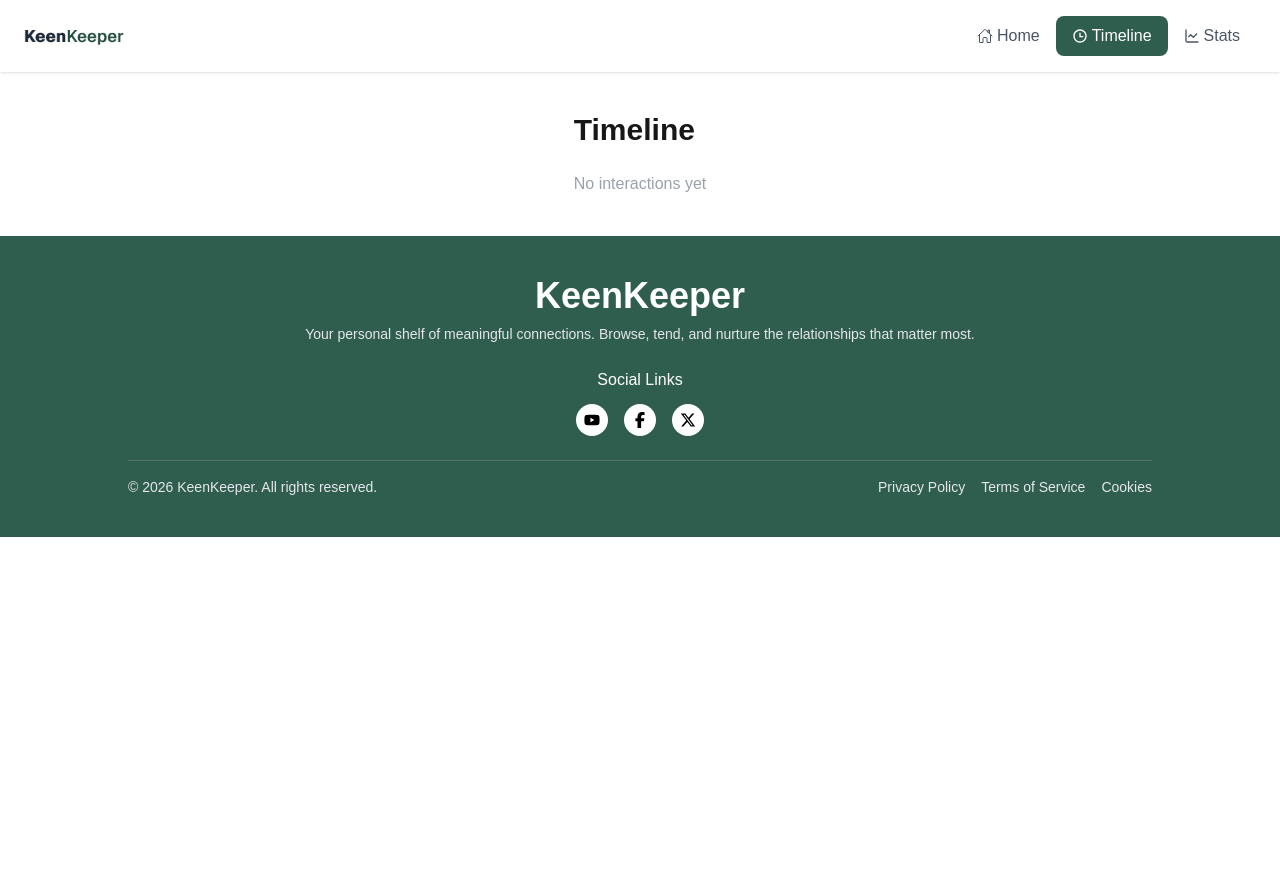
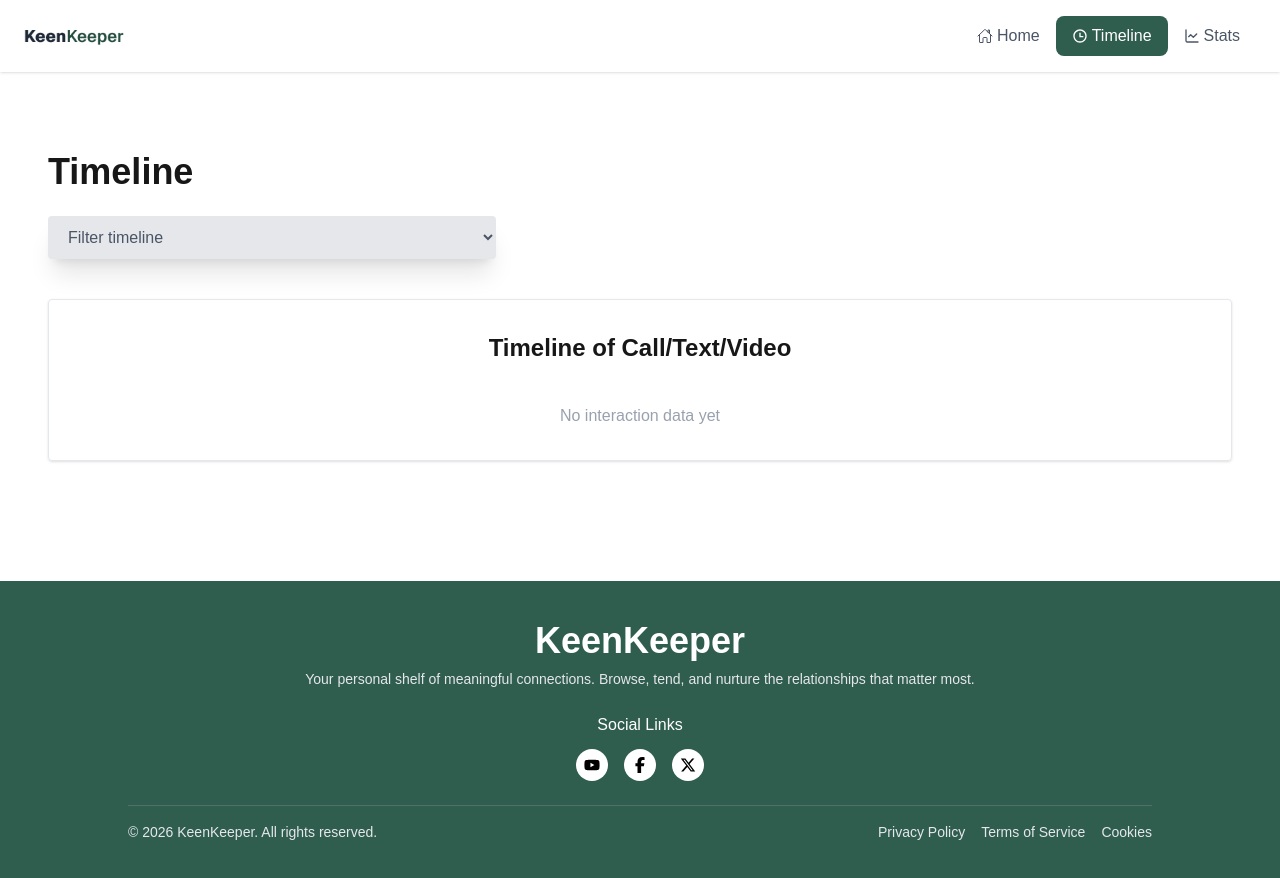
Before and after one commit to Mehedi-H-Sourov/keen-keeper-a7, a Next.js app: page /timeline in a window 1280 px wide. Shown: the top 878 px of the page. Before the commit the page ends 800 px from the top, so only its background shows below. Built offline with nearby package versions, Linux system fonts and the light colour scheme.

Commit message:
Final draft

```diff
--- a/src/app/friends/[id]/page.js
+++ b/src/app/friends/[id]/page.js
@@ -137,29 +137,29 @@ const page = async ({ params }) => {
 
         <div className="bg-white rounded-xl p-4 shadow-sm">
 
-  <h3 className="text-sm font-semibold text-gray-700 mb-3">
+  <h3 className="text-sm font-semibold text-gray-700 mb-2">
     Quick Check-In
   </h3>
 
-  <div className="grid grid-cols-3 gap-4 py-3.5">
+  <div className="grid grid-cols-3 gap-4 py-2.5">
     <ActionHandler friend={friend} type="Call">
 
     <div className="bg-gray-50 rounded-lg p-4 text-center hover:bg-gray-100 transition cursor-pointer">
-      <BiSolidPhoneCall size={50} className="mx-auto text-gray-600" />
+      <BiSolidPhoneCall size={40} className="mx-auto text-gray-600" />
       <p className="mt-2 text font-semibold text-gray-600">Call</p>
     </div>
     </ActionHandler>
 
     <ActionHandler friend={friend} type="Text">
     <div className="bg-gray-50 rounded-lg p-4 text-center hover:bg-gray-100 transition cursor-pointer">
-      <PiChatCenteredTextFill size={50} className="mx-auto text-xl text-gray-600" />
+      <PiChatCenteredTextFill size={40} className="mx-auto text-xl text-gray-600" />
       <p className="mt-2 text font-semibold text-gray-600">Text</p>
     </div>
     </ActionHandler>
 
     <ActionHandler friend={friend} type="Video">
     <div className="bg-gray-50 rounded-lg p-4 text-center hover:bg-gray-100 transition cursor-pointer">
-      <FaVideo size={50} className="mx-auto text-gray-600" />
+      <FaVideo size={40} className="mx-auto text-gray-600" />
       <p className="mt-2 text font-semibold  text-gray-600">Video</p>
     </div>
 </ActionHandler>
--- a/src/app/timeline/page.jsx
+++ b/src/app/timeline/page.jsx
@@ -2,11 +2,7 @@ import TimelineList from "@/components/TimelineList";
 
 const page = () => {
   return (
-    <div className="max-w-7xl mx-auto px-6 py-10">
-
-      <h1 className="text-3xl font-bold mb-6">
-        Timeline
-      </h1>
+    <div className=" px-6 py-10">
 
       <TimelineList />
 
--- a/src/components/ActionHandler.jsx
+++ b/src/components/ActionHandler.jsx
@@ -1,8 +1,13 @@
 "use client";
 import { toast } from "react-hot-toast";
+import { useTimeline } from "@/components/TimelineContext";
+import { useRouter } from "next/navigation";
 
 
 const ActionHandler = ({ friend, type, children }) => {
+const { addEntry } = useTimeline();
+  const router = useRouter();
+
   const handleClick = () => {
     const newEntry = {
       id: Date.now(),
@@ -11,15 +16,10 @@ const ActionHandler = ({ friend, type, children }) => {
       date: new Date().toISOString(),
     };
 
-    const existing =
-      JSON.parse(localStorage.getItem("timeline")) || [];
-
-    localStorage.setItem(
-      "timeline",
-      JSON.stringify([newEntry, ...existing])
-    );
+    addEntry(newEntry);
 
     toast.success(`${type} added to timeline`);
+
   };
 
   return (
--- a/src/components/TimelineContext.jsx
+++ b/src/components/TimelineContext.jsx
@@ -1,22 +1,13 @@
 "use client";
 
-import { createContext, useContext, useState, useEffect } from "react";
+import { createContext, useContext, useState} from "react";
 
 const TimelineContext = createContext();
 
 export const TimelineProvider = ({ children }) => {
-  const [timeline, setTimeline] = useState(() => {
-    if (typeof window !== "undefined") {
-      const stored = localStorage.getItem("timeline");
-      return stored ? JSON.parse(stored) : [];
-    }
-    return [];
-  });
 
-  // Saving data  to localStorage whenever updating the ui....
-  useEffect(() => {
-    localStorage.setItem("timeline", JSON.stringify(timeline));
-  }, [timeline]);
+
+   const [timeline, setTimeline] = useState([]);
 
   const addEntry = (entry) => {
     setTimeline((prev) => [entry, ...prev]);
@@ -27,6 +18,8 @@ export const TimelineProvider = ({ children }) => {
       {children}
     </TimelineContext.Provider>
   );
+
+
 };
 
 export const useTimeline = () => useContext(TimelineContext);
--- a/src/components/TimelineList.jsx
+++ b/src/components/TimelineList.jsx
@@ -1,7 +1,7 @@
 "use client";
 
 import { useTimeline } from "@/components/TimelineContext";
-import { useEffect, useState } from "react";
+import { useState } from "react";
 import { FcVideoCall } from "react-icons/fc";
 import { HiOutlineChatBubbleBottomCenterText } from "react-icons/hi2";
 import { MdWifiCalling3 } from "react-icons/md";
@@ -10,24 +10,16 @@ import { RiArrowDropDownLine } from "react-icons/ri";
 const TimelineList = () => {
   const { timeline } = useTimeline();
 
-      useEffect(() => {
-        const data = JSON.parse(localStorage.getItem("timeline")) || [];
-
-
-      }, []);
 
       const [filter, setFilter] = useState("All");
       const [open, setOpen] = useState(false);
 
       const filteredTimeline = filter === "All" ? timeline : timeline.filter((item) => item.type === filter);
 
-  if (timeline.length === 0) {
-    return <p className="text-gray-400">No interactions yet</p>;
-  }
 
 
       return (
-        <div className="px-6 py-10">
+        <div className=" max-w-7xl mx-auto px-6 py-10">
 
           <h1 className="text-4xl font-bold mb-6">Timeline</h1>
 
@@ -54,18 +46,22 @@ const TimelineList = () => {
           </div>
 
           {timeline.length === 0 ? (
-            <div className="bg-gray-100 shadow p-50 text-center space-y-4">
-              <h2 className="text-4xl font-bold text-gray-600">.....No Interactions Yet...</h2>
-              <button href="/" className="btn btn-dash">Go to Home</button>
+            <div className="my-10 shadow p-8 rounded border border-gray-200 space-y-2">
+              <h2 className="font-semibold text-2xl mb-10 text-center">Timeline of Call/Text/Video</h2>
+               <p className="text-center text-gray-400">
+          No interaction data yet
+        </p>
             </div>
-          ) : (
+          )
+
+          : (
             <div>
               {filteredTimeline.map((item) => (
 
         <div key={item.id} className="bg-white p-4 gap-150 rounded shadow-sm flex justify-between items-center mt-3">
 
 
-          <div className=" flex gap-2 items-center">
+          <div className=" flex gap-4 items-center">
         <div className="text-xl text-gray-600 ">
       {item.type === "Call" && <MdWifiCalling3 size={40} />}
       {item.type === "Text" && <HiOutlineChatBubbleBottomCenterText size={40} />}
--- a/src/lib/timeline.jsx
+++ /dev/null
@@ -1,7 +0,0 @@
-export const addToTimeline = (entry) => {
-  const existing = JSON.parse(localStorage.getItem("timeline")) || [];
-
-  const updated = [entry, ...existing];
-
-  localStorage.setItem("timeline", JSON.stringify(updated));
-};
```
